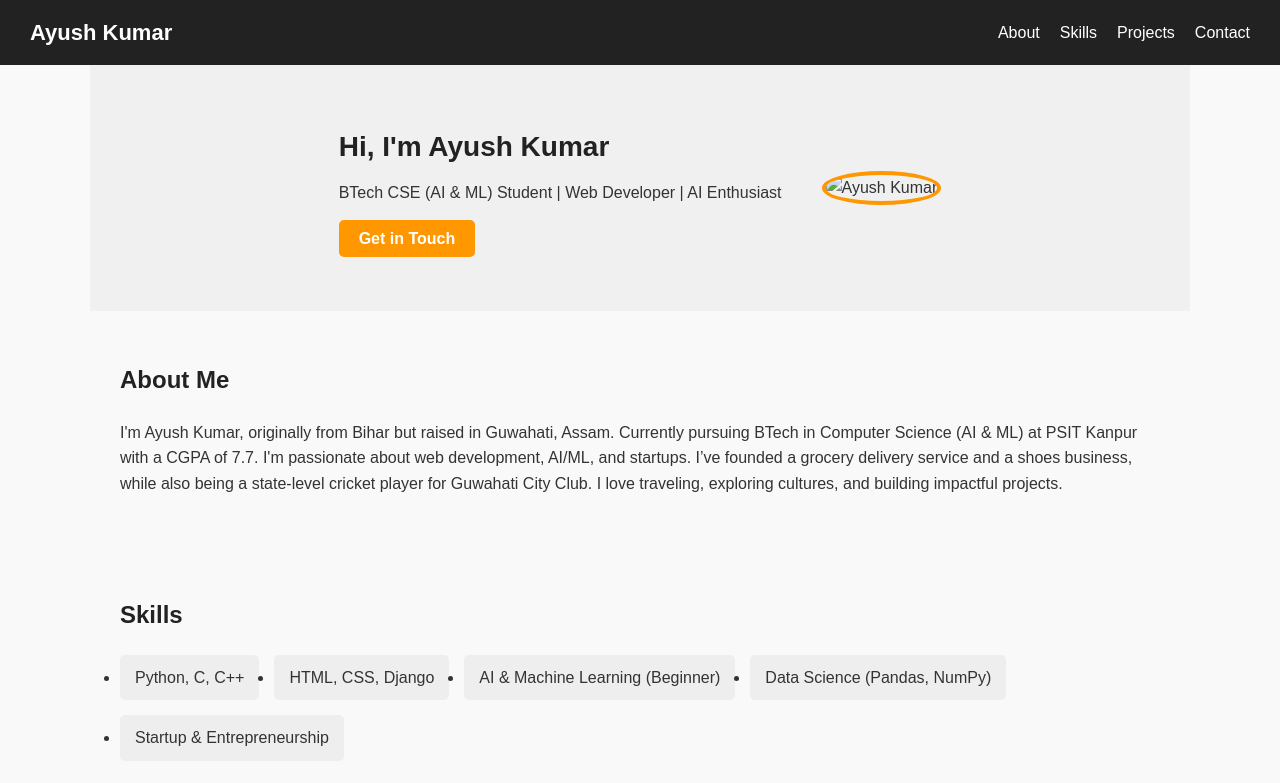
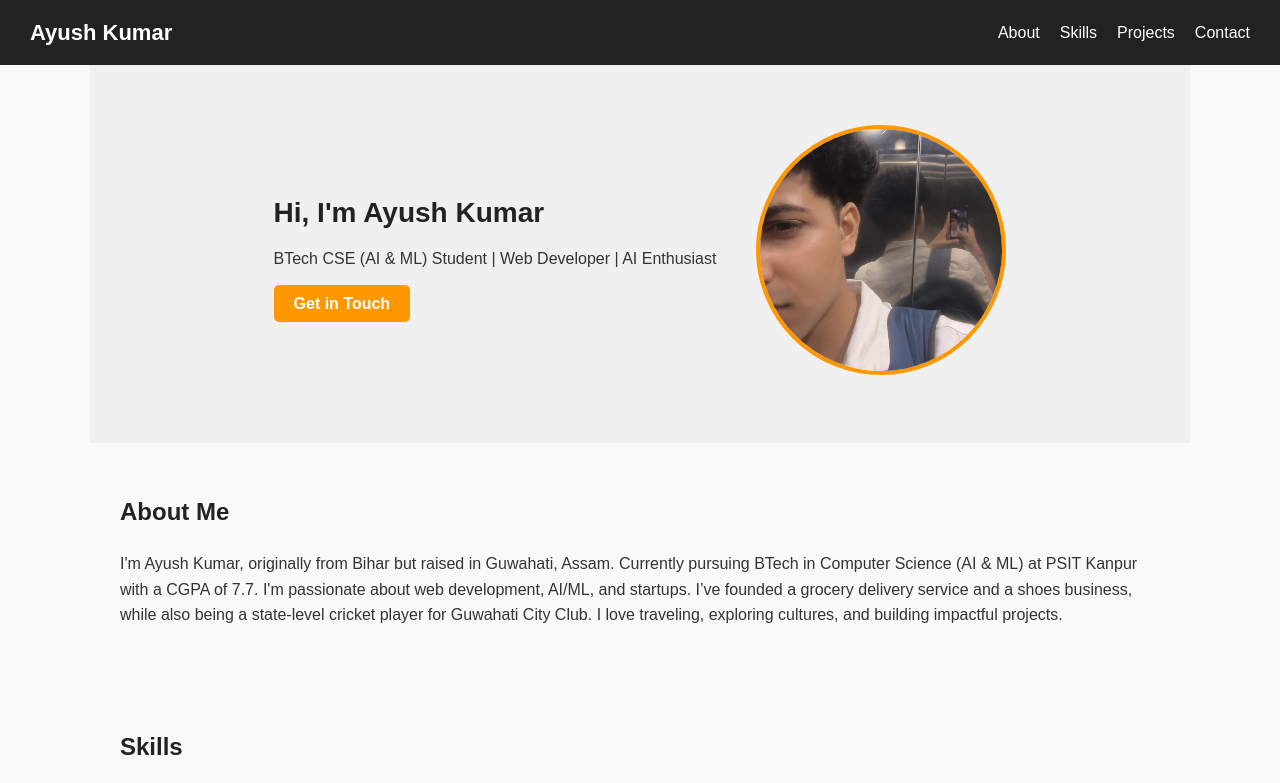
Before and after one commit to Ayushps2411641/portfolio, a plain HTML site: page index.html in a window 1280 px wide. Shown: the top 783 px of the page. Drawn offline with Linux system fonts and the light colour scheme.

Commit message:
Update index.html

```diff
--- a/index.html
+++ b/index.html
@@ -29,8 +29,7 @@
         <a href="#contact" class="btn">Get in Touch</a>
       </div>
       <div class="hero-img">
-        <!-- Replace "WhatsApp Image 2025-09-06 at 22.04.09_5d44674f.jpg" with your image file later -->
-        <img src="your-photo.jpg" alt="Ayush Kumar">
+        <img src="WhatsApp Image 2025-09-06 at 22.04.09_5d44674f.jpg" alt="Ayush Kumar">
       </div>
     </div>
   </section>
```
